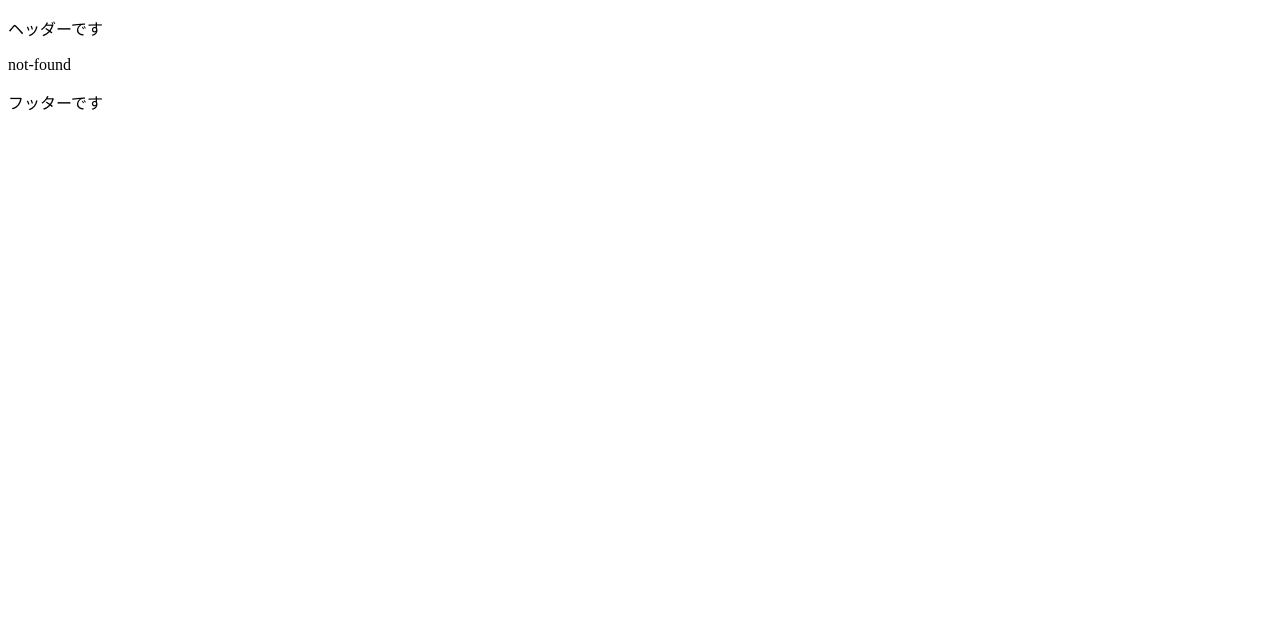
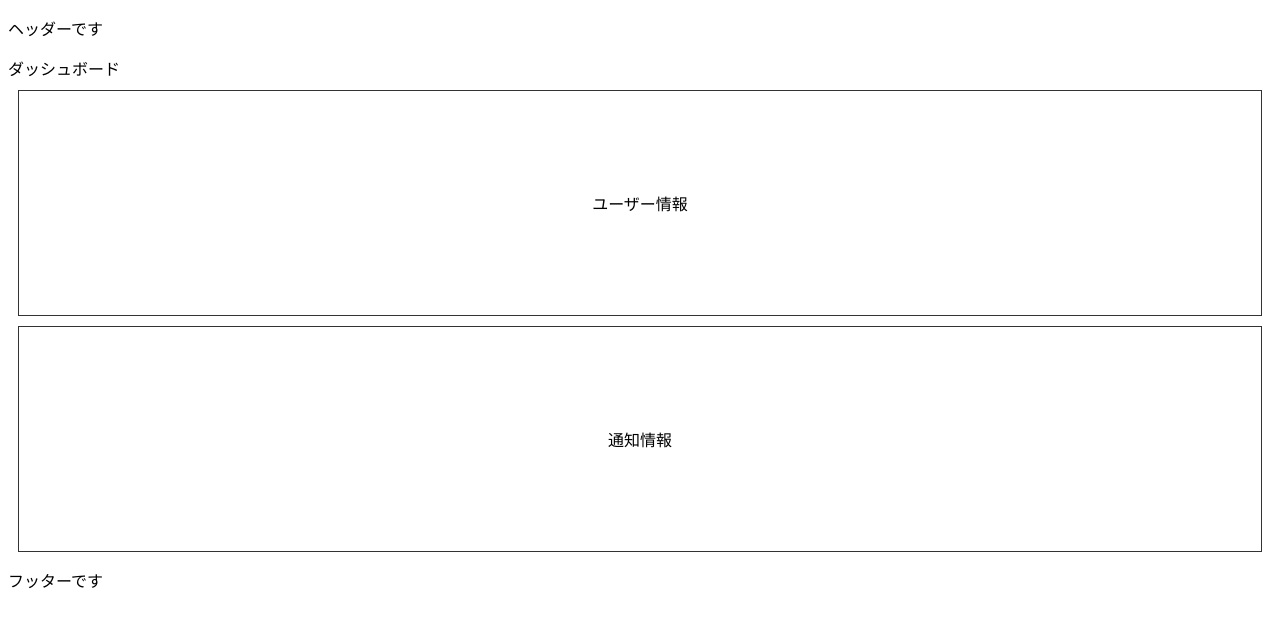
Before and after one commit to ttcksf/next-demo, a Next.js app: page /complex-dashboard in a window 1280 px wide. Before the commit this address had no page. Shown: the top 626 px of the page. Built offline with nearby package versions, Linux system fonts and the light colour scheme.

Commit message:
parallel-routes

```diff
--- /dev/null
+++ b/src/app/complex-dashboard/@notification/page.tsx
@@ -0,0 +1,7 @@
+import React from 'react';
+import Card from '@/components/card';
+const page = () => {
+  return <Card>通知情報</Card>;
+};
+
+export default page;
--- /dev/null
+++ b/src/app/complex-dashboard/@user/page.tsx
@@ -0,0 +1,8 @@
+import React from 'react';
+import Card from '@/components/card';
+
+const page = () => {
+  return <Card>ユーザー情報</Card>;
+};
+
+export default page;
--- /dev/null
+++ b/src/app/complex-dashboard/layout.tsx
@@ -0,0 +1,19 @@
+// スロットはインポート文なしでpropsとして受け取れる特殊なchildrenコンポーネント
+// 個別のコンポーネントを独立してレンダリングできるので早いものから順に表示させることができて画面全体で待機することが少なくなる
+export default function DashboardLayout({
+  children,
+  user,
+  notification,
+}: {
+  children: React.ReactNode;
+  user: React.ReactNode;
+  notification: React.ReactNode;
+}) {
+  return (
+    <>
+      <div>{children}</div>
+      <div>{user}</div>
+      <div>{notification}</div>
+    </>
+  );
+}
--- /dev/null
+++ b/src/app/complex-dashboard/page.tsx
@@ -0,0 +1,7 @@
+import React from 'react';
+
+const page = () => {
+  return <div>ダッシュボード</div>;
+};
+
+export default page;
--- /dev/null
+++ b/src/components/card.tsx
@@ -0,0 +1,15 @@
+import React from 'react';
+
+const card = ({ children }: { children: React.ReactNode }) => {
+  const cardStyle = {
+    padding: '100px',
+    margin: '10px',
+    border: '1px solid #333',
+    display: 'flex',
+    justifyContent: 'center',
+    alignItems: 'center',
+  };
+  return <div style={cardStyle}>{children}</div>;
+};
+
+export default card;
```
